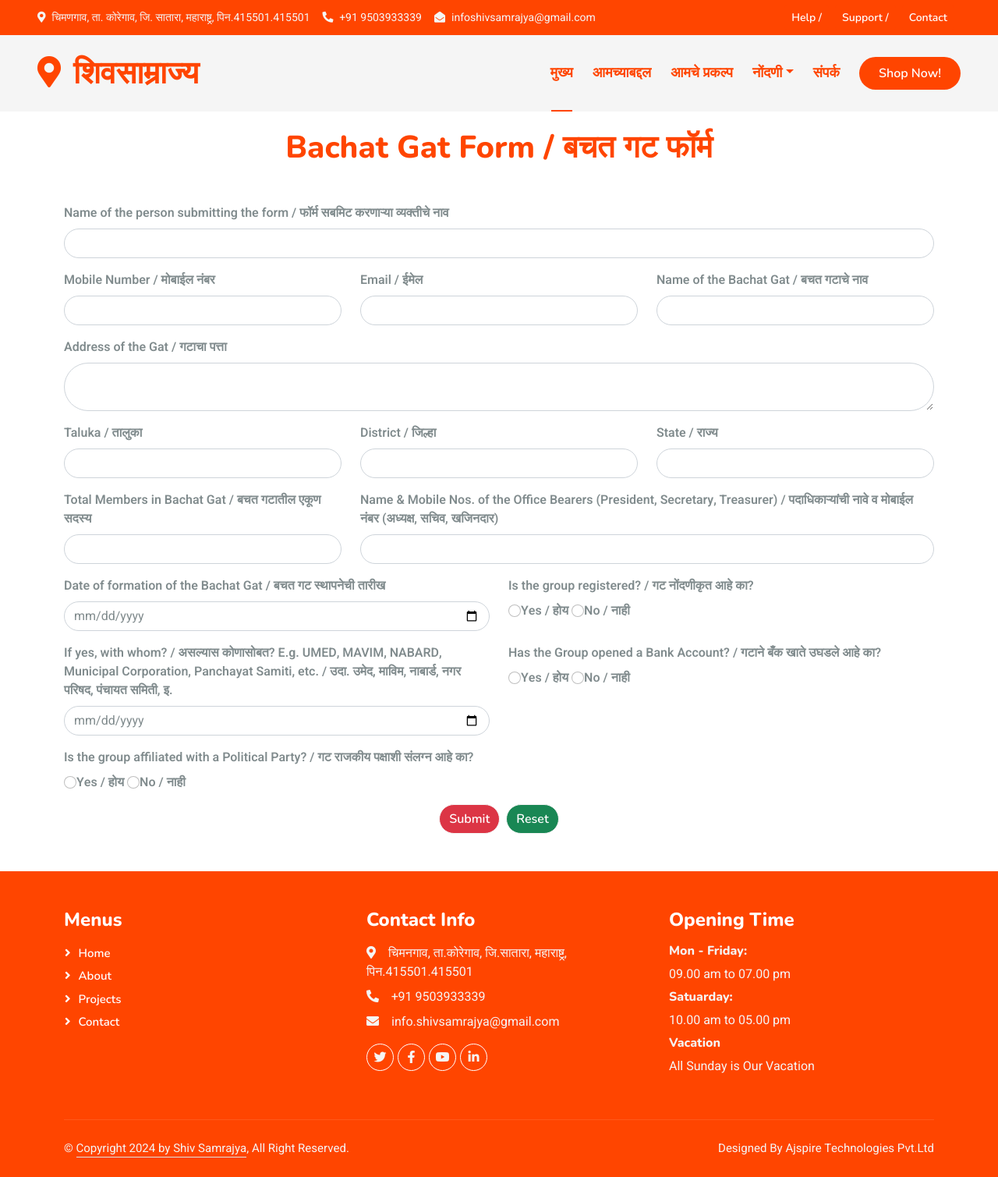
After one commit to Sayali09-design/shivsamrajya, a Django app: page /bachatgat/ in a window 1280 px wide. The commit adds this page. Shown: the whole page at 78% size. Run offline with Django 5.2, Linux system fonts and the light colour scheme; some libraries are stand-ins or nearby versions.

Commit message:
bachatgat,url,view,marathiudyogsamuh

```diff
--- a/shivsamrajya/urls.py
+++ b/shivsamrajya/urls.py
@@ -24,5 +24,7 @@ urlpatterns = [
     path('contact/', views.contactPage),
     path('cropregistration/', views.cropregistrationPage),
     path('healthcheckup/', views.healthcheckupPage),
+    path('bachatgat/', views.bachatgatPage),
     path('marathiudyojak/', views.marathiudyojakPage),
+
 ]
--- a/shivsamrajya/views.py
+++ b/shivsamrajya/views.py
@@ -14,5 +14,8 @@ def cropregistrationPage(request):
 def healthcheckupPage(request):
     return render(request,"healthcheckup.html")
 
+def bachatgatPage(request):
+    return render(request,"bachatgat.html")
+
 def marathiudyojakPage(request):
     return render(request,"marathiudyojak.html")
--- /dev/null
+++ b/templates/bachatgat.html
@@ -0,0 +1,170 @@
+{% extends "base.html" %}
+<!DOCTYPE html>
+<html lang="en">
+
+<head>
+    <meta charset="utf-8">
+    <title>Shivsamragya Website</title>
+    <meta content="width=device-width, initial-scale=1.0" name="viewport">
+    <meta content="" name="keywords">
+    <meta content="" name="description">
+
+    <!-- Favicon -->
+    <link href="img/favicon.ico" rel="icon">
+
+    <!-- Google Web Fonts -->
+    <link rel="preconnect" href="https://fonts.googleapis.com">
+    <link rel="preconnect" href="https://fonts.gstatic.com" crossorigin>
+    <link
+        href="https://fonts.googleapis.com/css2?family=Heebo:wght@400;500;600&family=Nunito:wght@600;700;800&display=swap"
+        rel="stylesheet">
+
+    <!-- Icon Font Stylesheet -->
+    <link href="https://cdnjs.cloudflare.com/ajax/libs/font-awesome/5.10.0/css/all.min.css" rel="stylesheet">
+    <link href="https://cdn.jsdelivr.net/npm/bootstrap-icons@1.4.1/font/bootstrap-icons.css" rel="stylesheet">
+
+    <!-- Libraries Stylesheet -->
+    <link href="lib/animate/animate.min.css" rel="stylesheet">
+    <link href="lib/owlcarousel/assets/owl.carousel.min.css" rel="stylesheet">
+    <link href="lib/tempusdominus/css/tempusdominus-bootstrap-4.min.css" rel="stylesheet" />
+
+    <!-- Customized Bootstrap Stylesheet -->
+    <link href="css/bootstrap.min.css" rel="stylesheet">
+
+    <!-- Template Stylesheet -->
+    <link href="css/style.css" rel="stylesheet">
+</head>
+
+<body>
+
+    {% block content %}
+
+
+
+    <!-- Bachatgat Start -->
+    <div class="containerr-xxl pt-5 bg-white">
+        <div class="container pt-4">
+            <div class="text-center wow fadeInUp" data-wow-delay="0.1s">
+
+                <h1 class="sub mb-5 mt-5">Bachat Gat Form / बचत गट फॉर्म</h1>
+            </div>
+        <form id="cropForm">
+            <div class="mb-3">
+                <label class="form-label"><b>Name of the person submitting the form / फॉर्म सबमिट करणाऱ्या व्यक्तीचे नाव</b></label>
+                <input type="text" class="form-control rounded-pill" id="Name" required>
+            </div>
+
+            <div class="row">
+                <div class="col-md-4 mb-3">
+                    <label class="form-label"><b>Mobile Number / मोबाईल नंबर</b></label>
+                    <input type="number" class="form-control rounded-pill" id="mob" required>
+                </div>
+                <div class="col-md-4 mb-3">
+                    <label class="form-label"><b>Email / ईमेल</b> </label>
+                    <input type="text" class="form-control rounded-pill" id="mail" required>
+                </div>
+                <div class="col-md-4 mb-3">
+                    <label class="form-label"><b>Name of the Bachat Gat / बचत गटाचे नाव</b></label>
+                    <input type="text" class="form-control rounded-pill" id="bachatnama" required>
+                </div>
+            </div>
+
+            <div class="mb-3">
+                <label class="form-label"><b>Address of the Gat / गटाचा पत्ता</b></label>
+                <textarea class="form-control rounded-pill" id="address" rows="2" required></textarea>
+            </div>
+
+            <div class="row">
+                <div class="col-md-4 mb-3">
+                    <label class="form-label"><b>Taluka / तालुका</b></label>
+                    <input type="text" class="form-control rounded-pill" id="tal" required>
+                </div>
+                <div class="col-md-4 mb-3">
+                    <label class="form-label"><b>District / जिल्हा</b> </label>
+                    <input type="text" class="form-control rounded-pill" id="dis" required>
+                </div>
+                <div class="col-md-4 mb-3">
+                    <label class="form-label"><b>State / राज्य</b></label>
+                    <input type="text" class="form-control rounded-pill" id="statee" required>
+                </div>
+            </div>
+
+            <div class="row">
+                <div class="col-md-4 mb-3">
+                    <label class="form-label"><b>Total Members in Bachat Gat / बचत गटातील एकूण सदस्य</b></label>
+                    <input type="text" class="form-control rounded-pill" id="member" required>
+                </div>
+                <div class="col-md-8 mb-3">
+                    <label class="form-label"><b>Name & Mobile Nos. of the Office Bearers (President, Secretary, Treasurer) / पदाधिकाऱ्यांची नावे व मोबाईल नंबर (अध्यक्ष, सचिव, खजिनदार)</b></label>
+                    <input type="text" class="form-control rounded-pill" id="nm">
+                </div>
+            </div>
+
+            <div class="row">
+                <div class="col-md-6 mb-3">
+                    <label class="form-label"><b>Date of formation of the Bachat Gat / बचत गट स्थापनेची तारीख</b></label>
+                    <input type="date" class="form-control rounded-pill" id="det" required>
+                </div>
+                <div class="col-md-6 mb-3">
+                    <label class="form-label"><b>Is the group registered? / गट नोंदणीकृत आहे का?</b></label><br>
+                    <input class="form-check-input" type="radio" name="political_party" id="yes" value="yes" required><b>Yes / होय </b>
+                    <input class="form-check-input" type="radio" name="political_party" id="yes" value="yes" required><b>No / नाही </b>
+                </div>
+            </div>
+
+            <div class="row">
+                <div class="col-md-6 mb-3">
+                    <label class="form-label"><b>If yes, with whom? / असल्यास कोणासोबत? E.g. UMED, MAVIM, NABARD, Municipal Corporation, Panchayat Samiti, etc. / उदा. उमेद, माविम, नाबार्ड, नगर परिषद, पंचायत समिती, इ.</b></label>
+                    <input type="date" class="form-control rounded-pill" id="det" required>
+                </div>
+                <div class="col-md-6 mb-3">
+                    <label class="form-label"><b>Has the Group opened a Bank Account? / गटाने बँक खाते उघडले आहे का?</b></label><br>
+                    <input class="form-check-input" type="radio" name="political_party" id="yes" value="yes" required><b>Yes / होय </b>
+                    <input class="form-check-input" type="radio" name="political_party" id="yes" value="yes" required><b>No / नाही </b>
+                </div>
+            </div>
+
+            <div class="row">
+                <div class="col-md-6 mb-3">
+                    <label class="form-label"><b>Is the group affiliated with a Political Party? / गट राजकीय पक्षाशी संलग्न आहे का?</b></label><br>
+                    <input class="form-check-input" type="radio" name="political_party" id="yes" value="yes" required><b>Yes / होय </b>
+                    <input class="form-check-input" type="radio" name="political_party" id="yes" value="yes" required><b>No / नाही </b>
+                </div>
+
+            </div>
+
+
+            <div class="d-flex justify-content-center">
+                <button type="submit" class="btn btn-light bg-danger me-2 rounded-pill">Submit</button>
+                <button type="reset" class="btn btn-light bg-success rounded-pill">Reset</button>
+            </div>
+        </form>
+    </div>
+
+    <!-- Bachatgat End -->
+
+
+
+
+    <!-- Back to Top -->
+    <a href="#" class="btn btn-lg btn-primary btn-lg-square back-to-top"><i class="bi bi-arrow-up"></i></a>
+
+
+    <!-- JavaScript Libraries -->
+    <script src="https://code.jquery.com/jquery-3.4.1.min.js"></script>
+    <script src="https://cdn.jsdelivr.net/npm/bootstrap@5.0.0/dist/js/bootstrap.bundle.min.js"></script>
+    <script src="lib/wow/wow.min.js"></script>
+    <script src="lib/easing/easing.min.js"></script>
+    <script src="lib/waypoints/waypoints.min.js"></script>
+    <script src="lib/owlcarousel/owl.carousel.min.js"></script>
+    <script src="lib/tempusdominus/js/moment.min.js"></script>
+    <script src="lib/tempusdominus/js/moment-timezone.min.js"></script>
+    <script src="lib/tempusdominus/js/tempusdominus-bootstrap-4.min.js"></script>
+
+    <!-- Template Javascript -->
+    <script src="js/main.js"></script>
+
+    {% endblock %}
+</body>
+
+</html>
--- a/templates/base.html
+++ b/templates/base.html
@@ -90,8 +90,8 @@
                             <a href="/cropregistration/" class="dropdown-item">पीक नोंदणी </a>
                             <a href="/healthcheckup/" class="dropdown-item">आरोग्य तपासणी </a>
                             <a href="team.html" class="dropdown-item">शिक्षण</a>
-                            <a href="testimonial.html" class="dropdown-item">बचत गट </a>
-                            <a href="marathiudyojak.html" class="dropdown-item">मराठी उद्योजक</a>
+                            <a href="/bachatgat/" class="dropdown-item">बचत गट </a>
+                            <a href="/marathiudyojak/" class="dropdown-item">मराठी उद्योजक</a>
                         </div>
                     </div>
                     <a href="/contact/" class="nav-item nav-link">संपर्क </a>
--- a/templates/cropregistration.html
+++ b/templates/cropregistration.html
@@ -89,11 +89,11 @@
             </div>
 
             <div class="row">
-                <div class="col-md-6 mb-3">
+                <div class="col-md-4 mb-3">
                     <label class="form-label"><b>Mobile Number ( मोबाइल क्रमांक )</b></label>
                     <input type="text" class="form-control rounded-pill" id="mobileNumber" required>
                 </div>
-                <div class="col-md-6 mb-3">
+                <div class="col-md-4 mb-3">
                     <label class="form-label"><b>Card Number ( कार्ड क्रमांक )</b></label>
                     <input type="text" class="form-control rounded-pill" id="cardNumber">
                 </div>
--- a/templates/index.html
+++ b/templates/index.html
@@ -611,8 +611,7 @@
     <!-- Testimonial End -->
 
     <!-- Back to Top -->
-    <a href="#" class="btn btn-lg btn-warning btn-lg-square back-to-top"><i class="bi bi-arrow-up"></i></a>
-
+    <a href="#" class="btn btn-lg btn-primary btn-lg-square back-to-top"><i class="bi bi-arrow-up"></i></a>
 
     <!-- JavaScript Libraries -->
     <script src="https://code.jquery.com/jquery-3.4.1.min.js"></script>
```
Also changed, not shown: templates/marathiudyojak.html (+141 -0 lines).
